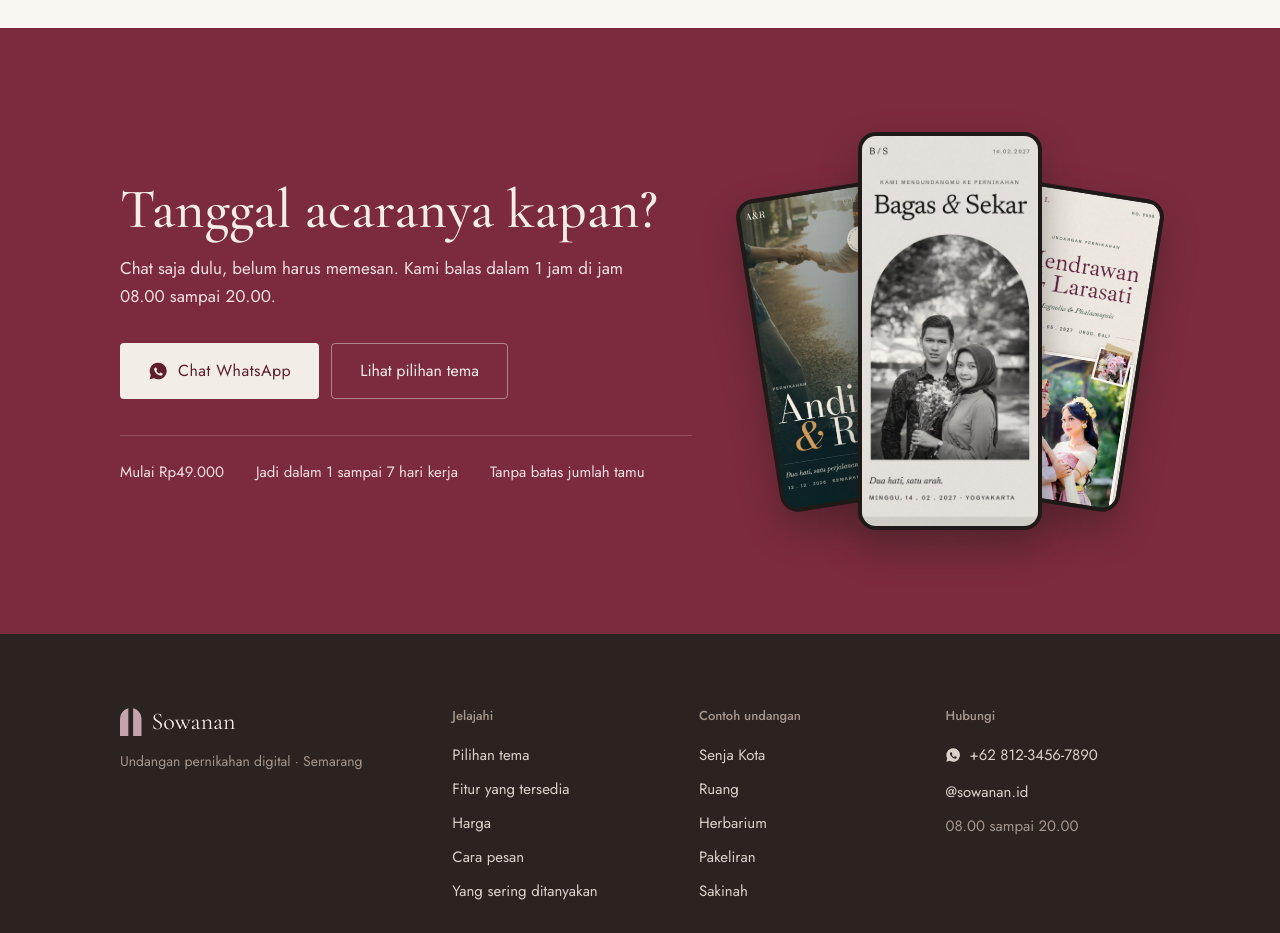
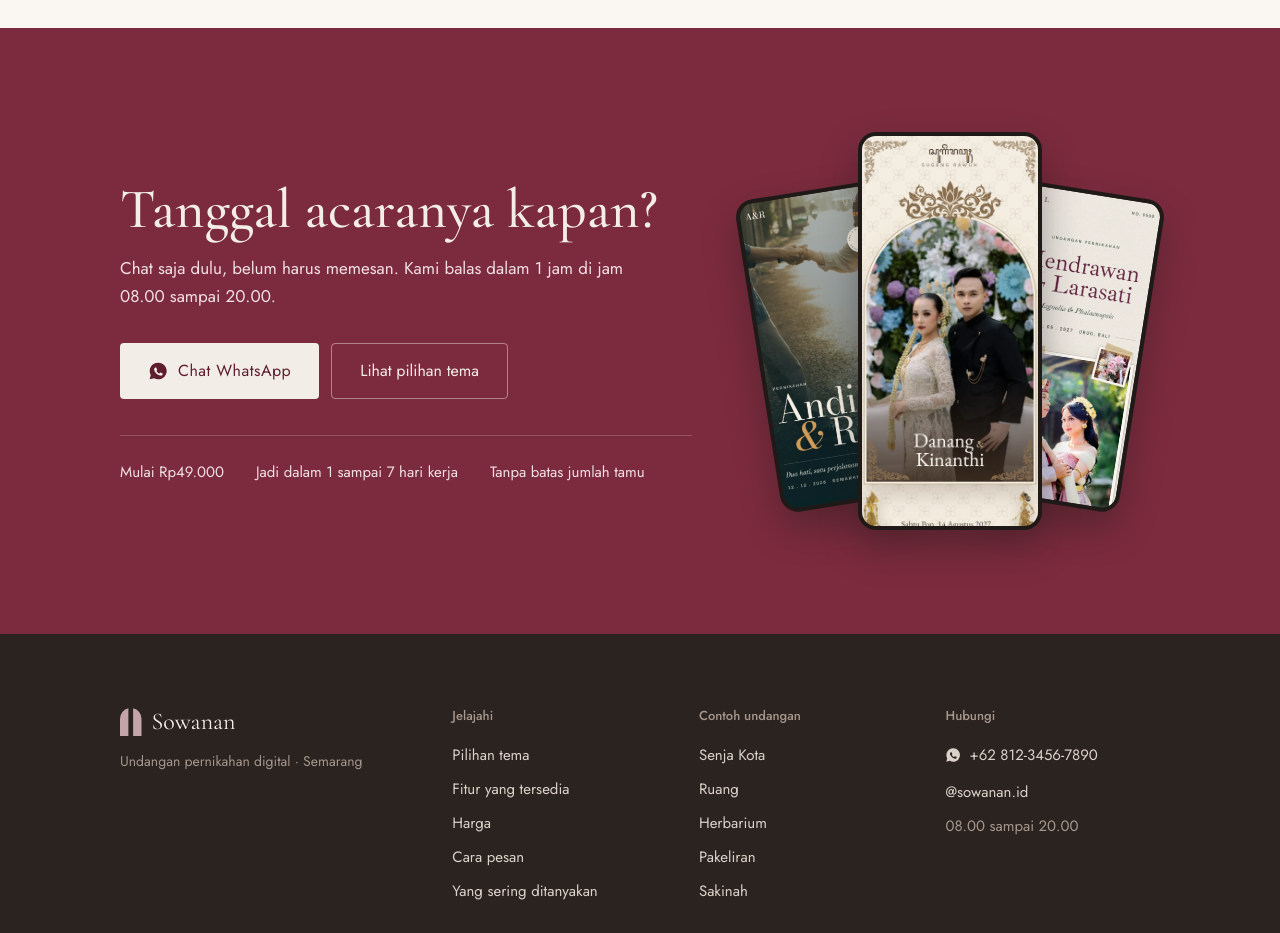
Before and after one commit to ridzwan-gigih-herdyantha/sowanan, a Next.js app: page / in a window 1280 px wide. Shown: the part 5900-6833 px from the top of the page. Built offline with nearby package versions, Linux system fonts and the light colour scheme; no server answers.

Commit message:
feat: make closing CTA cover themes selectable in settings and feature Pakeliran in the center by default

```diff
--- a/src/app/(site)/admin/settings/panels-content.tsx
+++ b/src/app/(site)/admin/settings/panels-content.tsx
@@ -139,6 +139,18 @@ export function BerandaPanel() {
         <Text path="closing.text" label="Kalimat penutup" chip="view" max={160} />
         <Text path="closing.button2" label="Label tombol kedua" chip="view" max={28} help="Menuju bagian pilihan tema. Kosongkan untuk menyembunyikan tombol." />
         <Row>
+          {["Sampul kiri", "Sampul tengah (paling depan)", "Sampul kanan"].map((label, i) => (
+            <Select
+              key={label}
+              path={`closing.covers.${i}`}
+              label={label}
+              chip="view"
+              help={i === 0 ? "Tumpukan sampul tema di samping ajakan penutup. Tema yang dimatikan dilewati." : undefined}
+              options={[["", "Tidak ditampilkan"], ...s.themes.map((t): [string, string] => [t.slug, t.name])]}
+            />
+          ))}
+        </Row>
+        <Row>
           {[0, 1, 2].map((i) => (
             <Text key={i} path={`closing.points.${i}`} label={`Poin ${i + 1}`} chip="view" max={40} help={i === 0 ? "Muncul di bawah tombol. Bisa memakai {harga} dan {waktu}." : undefined} />
           ))}
--- a/src/components/home/closing.tsx
+++ b/src/components/home/closing.tsx
@@ -52,7 +52,11 @@ function CoverFan({ covers, label }: { covers: Settings["themes"]; label: string
 export function ClosingCta({ settings, vars, waHref }: { settings: Settings; vars: Record<string, string>; waHref: string }) {
   const c = settings.closing;
   const points = c.points.map((p) => fill(p, vars).trim()).filter(Boolean);
-  const covers = settings.themes.filter((t) => t.on && t.image).slice(0, 3);
+  // Sampul sesuai pilihan di Pengaturan. Tema yang dimatikan atau tanpa gambar dilewati, dan kalau tidak ada yang
+  // tersisa dipakai tiga tema aktif pertama.
+  const usable = settings.themes.filter((t) => t.on && t.image);
+  const picked = c.covers.flatMap((slug) => usable.filter((t) => t.slug === slug).slice(0, 1));
+  const covers = picked.length ? picked : usable.slice(0, 3);
   return (
     <section className="overflow-hidden bg-wine text-paper">
       <Container className="grid items-center gap-10 py-16 md:grid-cols-[minmax(0,1fr)_330px] md:gap-12 md:py-[88px] lg:grid-cols-[minmax(0,1fr)_420px]">
--- a/src/lib/settings/defaults.ts
+++ b/src/lib/settings/defaults.ts
@@ -255,6 +255,7 @@ export const DEFAULT_SETTINGS: Settings = {
     button: "Chat WhatsApp",
     button2: "Lihat pilihan tema",
     points: ["Mulai {harga}", "Jadi dalam {waktu}", "Tanpa batas jumlah tamu"],
+    covers: ["andi-rina", "danang-kinanthi", "hendrawan-larasati"],
   },
   footer: { line1: "Undangan pernikahan digital · {kota}", line2: "", nav: "Jelajahi", demos: "Contoh undangan", reach: "Hubungi" },
   themes: [
--- a/src/lib/settings/schema.ts
+++ b/src/lib/settings/schema.ts
@@ -133,6 +133,8 @@ export const settingsSchema = z
       button2: str("Label tombol kedua", 28).default("Lihat pilihan tema"),
       // Poin singkat di bawah tombol. Boleh memakai kata pengganti seperti {harga} dan {waktu}.
       points: z.array(str("Poin penutup", 40)).max(3).default(["Mulai {harga}", "Jadi dalam {waktu}", "Tanpa batas jumlah tamu"]),
+      // Slug tema untuk tumpukan sampul: kiri, tengah di depan, kanan. Kosong berarti tiga tema aktif pertama.
+      covers: z.array(z.string().max(60)).max(3).default(["andi-rina", "danang-kinanthi", "hendrawan-larasati"]),
     }),
     footer: z.object({
       line1: str("Baris footer", 80),
```
